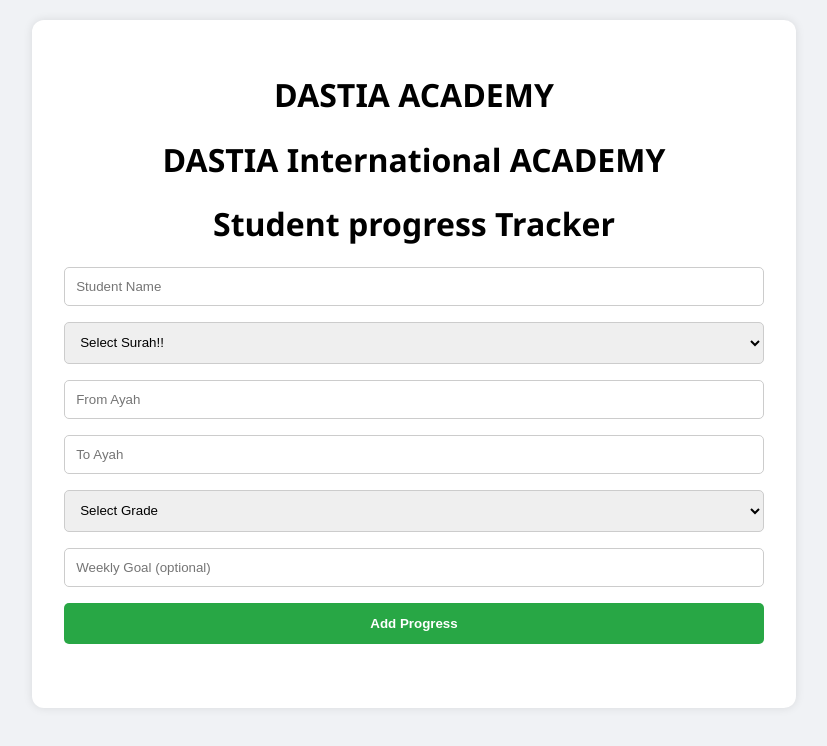
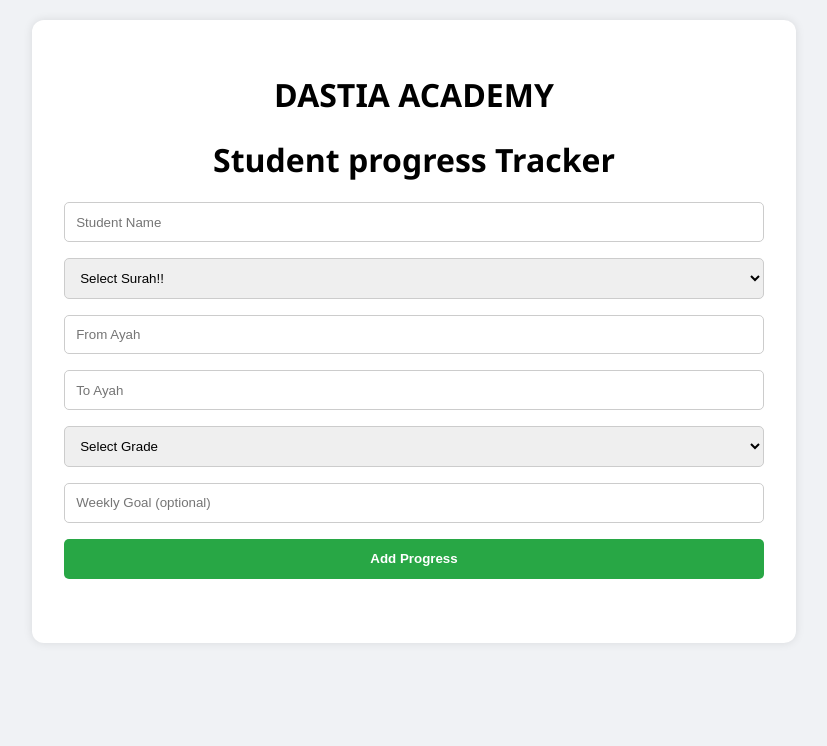
Before and after one commit to Hackerolley/progress-tracker, a plain HTML site: page index.html in a window 1280 px wide. Shown: the whole page, without its empty margins (226-1053 px from the left). Drawn offline with Linux system fonts and the light colour scheme.

Commit message:
new face

```diff
--- a/index.html
+++ b/index.html
@@ -9,7 +9,6 @@
 <body>
   <div class="container">
     <h1>DASTIA ACADEMY</h1>
-    <h1>DASTIA International ACADEMY</h1>
     <h1>Student progress Tracker</h1>
 
     <form id="progressForm">
```
